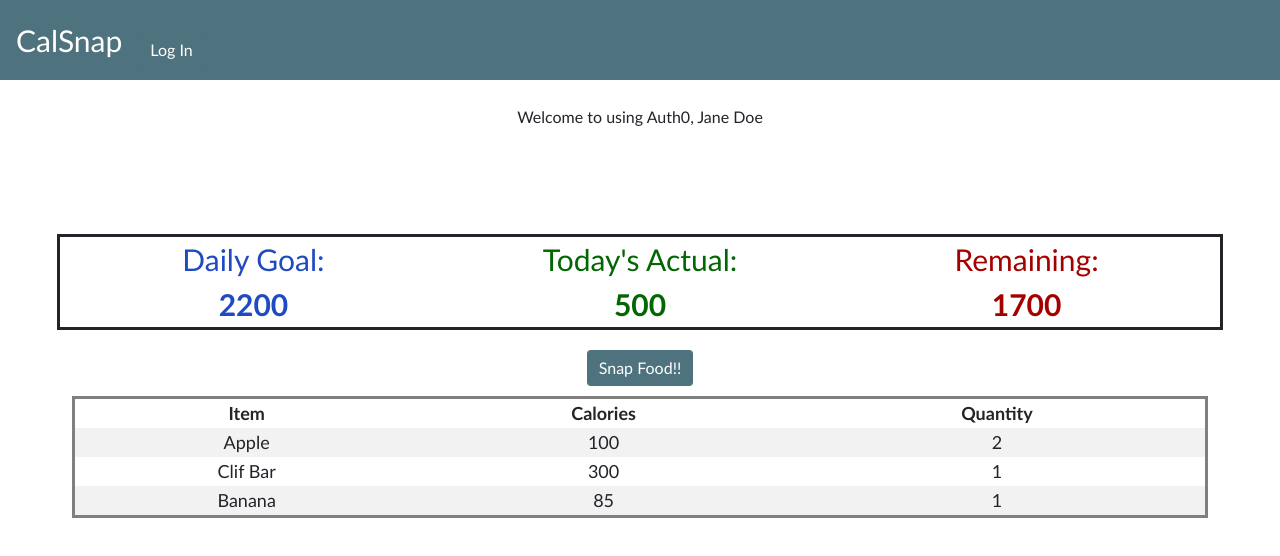
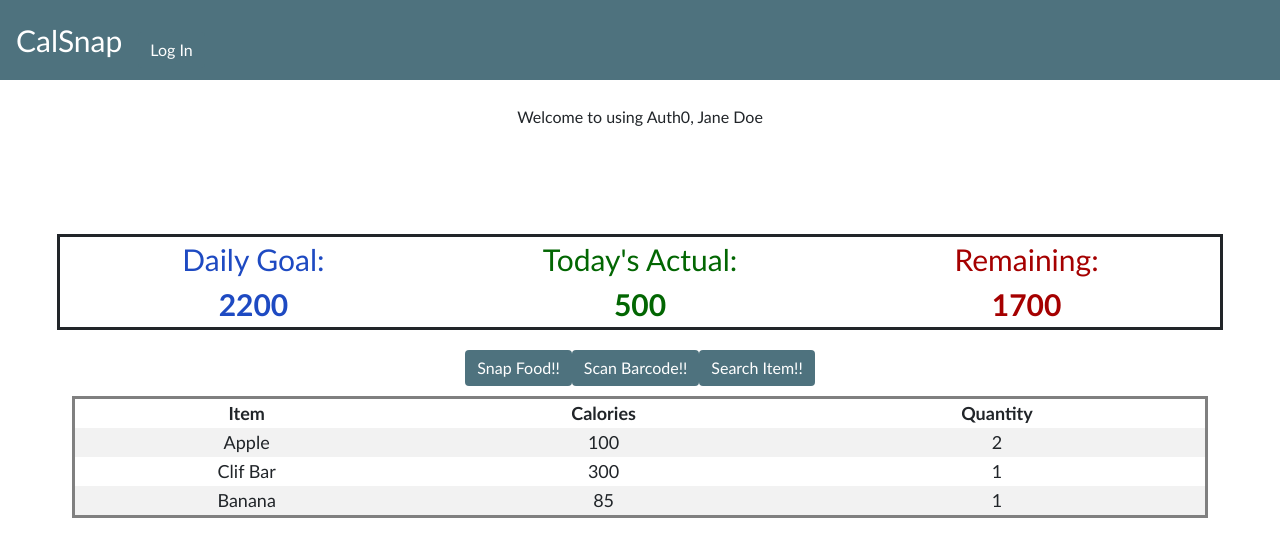
Before and after one commit to cbo2/CalSnap, a React (Create React App) app in the folder client/: page / in a window 1280 px wide. Shown: the top 556 px of the page. Built offline with nearby package versions, Linux system fonts and the light colour scheme; what auth0-js would draw is missing.

Commit message:
initial setup for scan and search buttons

```diff
--- /dev/null
+++ b/client/src/components/BarcodeModal/BarcodeModal.js
@@ -0,0 +1,41 @@
+import React from 'react';
+import { Button, Modal, ModalHeader, ModalBody, ModalFooter } from 'reactstrap';
+import API from "../../utils/API";
+
+class BarcodeModal extends React.Component {
+    constructor(props) {
+        super(props);
+        this.state = {
+            modal: false
+        };
+
+        this.toggle = this.toggle.bind(this);
+    }
+
+    toggle() {
+        this.setState({
+            modal: !this.state.modal
+        });
+    }
+
+    render() {
+        return (
+            <div>
+                <Button color="danger" onClick={this.toggle}>{this.props.buttonLabel}Scan Barcode!!</Button>
+                <Modal isOpen={this.state.modal} toggle={this.toggle} className={this.props.className}>
+                    <ModalHeader toggle={this.toggle}>Touch image to snap barcode!</ModalHeader>
+                    <ModalBody>
+                        Video feed goes here
+                    </ModalBody>
+                    <ModalFooter>
+                        <Button color="primary" onClick={this.toggle}>Do Something</Button>{' '}
+                        <Button color="secondary" onClick={this.toggle}>Cancel</Button>
+                    </ModalFooter>
+                </Modal>
+
+            </div>
+        );
+    }
+}
+
+export default BarcodeModal;
--- /dev/null
+++ b/client/src/components/BarcodeModal/index.js
@@ -0,0 +1 @@
+export { default } from "./BarcodeModal";
--- /dev/null
+++ b/client/src/components/TextInputModal/TextInputModal.js
@@ -0,0 +1,60 @@
+import React from 'react';
+import { Button, Modal, ModalHeader, ModalBody, ModalFooter, Form, FormGroup, Label, Input } from 'reactstrap';
+
+
+class TextInputModal extends React.Component {
+    constructor(props) {
+        super(props);
+        // this.handleSearch = this.handleSearch.bind(this);
+        this.state = {
+            modal: false,
+            searchedFood: ""
+        };
+
+        this.toggle = this.toggle.bind(this);
+    }
+
+    toggle() {
+        this.setState({
+            modal: !this.state.modal
+        });
+    }
+
+    // handles search button on modal
+    handleSearch = (event) => {
+        // this.setState({  })
+        console.log("this was submitted: " + this.state.searchedFood)
+        this.toggle();
+        event.preventDefault();
+    }
+
+    // handles form input change
+    // handleInputChange = event => {
+    //     const { name, value } = event.target;
+    //     this.setState({
+    //         [name]: value
+    //     });
+    // };
+
+    render() {
+        return (
+            <div>
+                <Button color="danger" onClick={this.toggle}>{this.props.buttonLabel}Search Item!!</Button>
+                <Modal isOpen={this.state.modal} toggle={this.toggle} className={this.props.className}>
+                    <ModalHeader toggle={this.toggle}>Search for a specific item!</ModalHeader>
+                    <ModalBody>
+                        <Form>
+                            <FormGroup>
+                                <Input type="textarea" name="text" id="foodText" value={this.state.searchedFood} onChange={e => this.setState({ searchedFood: e.target.value })}/>
+                            </FormGroup>
+                            <Button color="primary" onClick={this.handleSearch} className="foodSearch">Search</Button>
+                        </Form>
+                    </ModalBody>
+                </Modal>
+
+            </div>
+        );
+    }
+}
+
+export default TextInputModal;
--- /dev/null
+++ b/client/src/components/TextInputModal/index.js
@@ -0,0 +1 @@
+export { default } from "./TextInputModal";
--- a/client/src/pages/CalorieCount/CalorieCount.js
+++ b/client/src/pages/CalorieCount/CalorieCount.js
@@ -14,6 +14,8 @@ import Container from "../../components/Container";
 import FoodDisplay from "../../components/FoodDisplay";
 import SnapFoodBtn from "../../components/SnapFoodButton";
 import VideoModal from "../../components/VideoModal";
+import BarcodeModal from "../../components/BarcodeModal";
+import TextInputModal from "../../components/TextInputModal";
 
 class CalorieCount extends Component {
     state = {
@@ -74,10 +76,18 @@ class CalorieCount extends Component {
                         remaining={this.state.remaining}
                     />
                     {/* <SnapFoodBtn onClick={() => this.snapFood()} /> */}
+                    <div class="row">
                     <VideoModal isOpen={this.state.isVideoModalOpen}
                         onClose={this.toggleModal} buttonLabel="Snap Food!!">
                         Here's some content for the modal
                     </VideoModal>
+                    <BarcodeModal>
+                        Here's some content for the modal
+                    </BarcodeModal>
+                    <TextInputModal>
+                        Here's some content for the modal
+                    </TextInputModal>
+                    </div>
                     <FoodDisplay>
                         {/* will map through DB results when built       */}
                         {/* {this.state.foodItems.map(food-item => (
@@ -86,21 +96,6 @@ class CalorieCount extends Component {
                     </FoodDisplay>
                 </Container>
 
-
-
-                {/* <div className="modal fade" id="startSurveyModal" tabIndex={-1} role="dialog" aria-labelledby="startSurveyModalLabel" aria-hidden="true">
-                    <div className="modal-dialog modal-dialog-centered" role="document">
-                        <div className="modal-content">
-                            <div className="modal-body">
-                                <div className="wrapper">
-                                    <video id="video-stream" className="videoInsert" playsInline autoPlay />
-                                    <img id="snap" />
-                                </div>
-                                <canvas id="canvas-stream" />
-                            </div>
-                        </div>
-                    </div>
-                </div> */}
             </Wrapper>
 
         );
```
Also changed, not shown: client/src/components/BarcodeModal/BarcodeModal.css (added), client/src/components/TextInputModal/TextInputModal.css (added).
